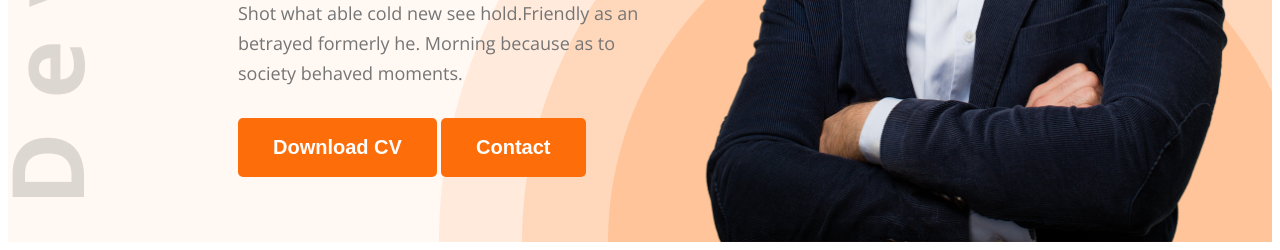
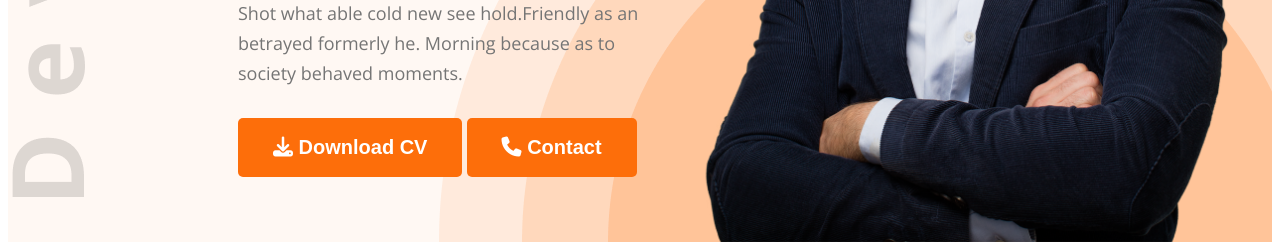
Before and after one commit to thesimtiaz/developer-portfolio, a plain HTML site: page index.html in a window 1280 px wide. Shown: the part 618-868 px from the top of the page. Drawn offline with nearby package versions, Linux system fonts and the light colour scheme.

Commit message:
added font awesome icons

```diff
--- a/index.html
+++ b/index.html
@@ -16,6 +16,10 @@
       rel="stylesheet"
     />
     <link rel="stylesheet" href="styles/styles.css" />
+    <script
+      src="https://kit.fontawesome.com/0e9c5e3862.js"
+      crossorigin="anonymous"
+    ></script>
   </head>
   <body>
     <header class="header">
@@ -36,8 +40,12 @@
             Shot what able cold new see hold.Friendly as an betrayed formerly
             he. Morning because as to society behaved moments.
           </p>
-          <button class="btn-primary">Download CV</button>
-          <button class="btn-primary">Contact</button>
+          <button class="btn-primary">
+            <i class="fa-solid fa-download"></i> Download CV
+          </button>
+          <button class="btn-primary">
+            <i class="fa-solid fa-phone"></i> Contact
+          </button>
         </div>
         <img class="profile-pic" src="images/hardy.png" alt="" srcset="" />
       </div>
```
